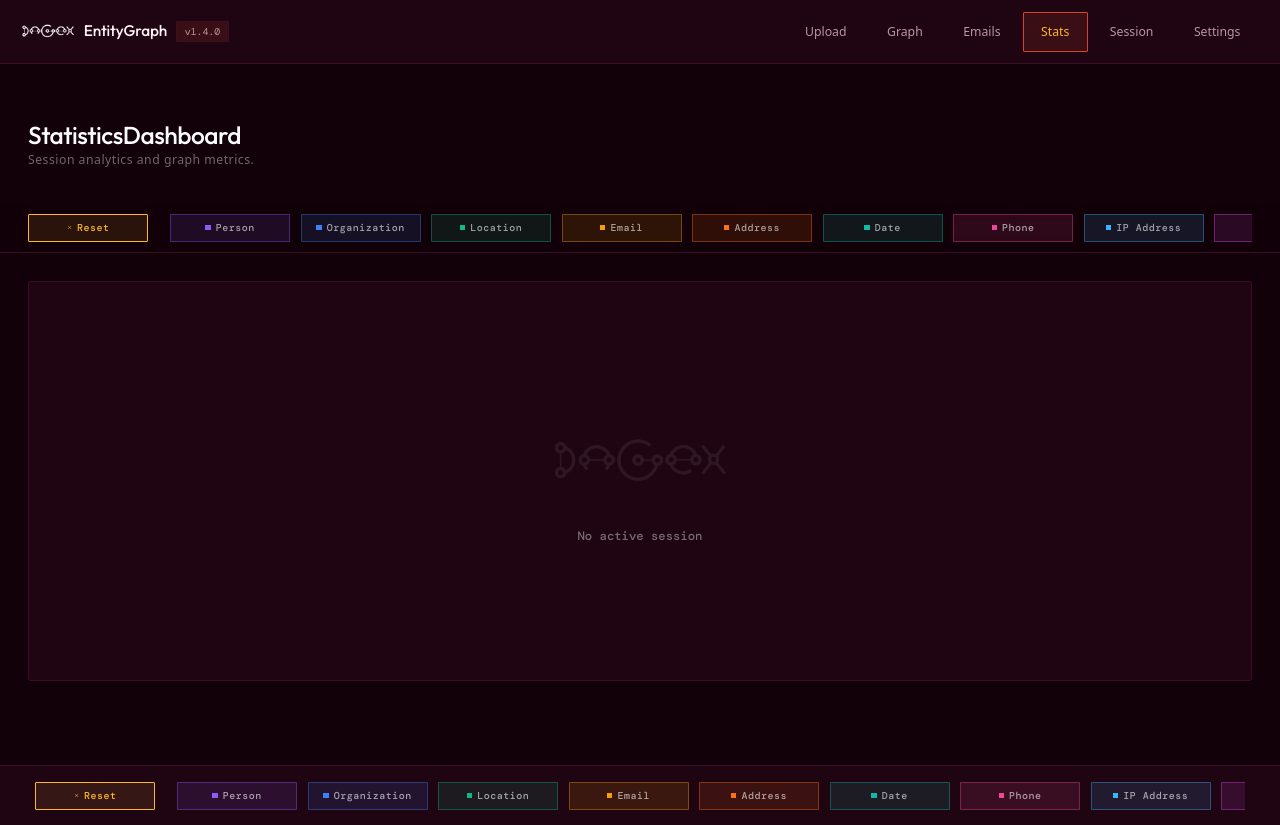
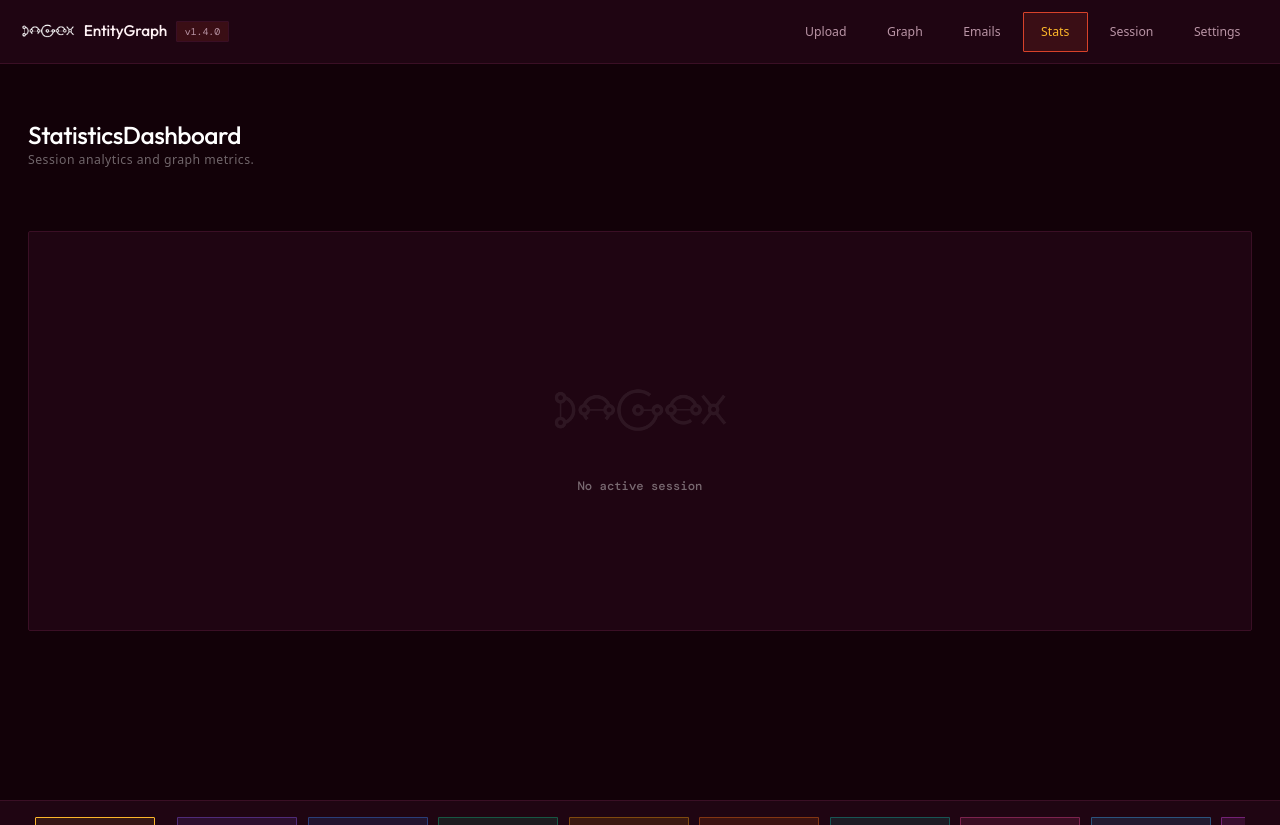
Before and after one commit to therealmaxence/Hackmanite, a Next.js app in the folder apps/web/: page /stats in a window 1280 px wide. After the commit the page ends 800 px from the top, so only its background shows below. Built offline with nearby package versions, Linux system fonts and the light colour scheme.

Commit message:
style: remove duplicate filter bar and implement scroll-linked visibility for LegendBar

```diff
--- a/apps/web/components/pages/StatsClient.tsx
+++ b/apps/web/components/pages/StatsClient.tsx
@@ -18,7 +18,6 @@ import TopEntitiesLeaderboard from '@/components/stats/TopEntitiesLeaderboard';
 import BridgeEntitiesTable from '@/components/stats/BridgeEntitiesTable';
 import FileTypeGrid from '@/components/stats/FileTypeGrid';
 import { KPICard } from '@/components/stats/KPICard';
-import EntityFilterBar from '@/components/shared/EntityFilterBar';
 
 // Extracted Utilities
 import { ALL_ENTITY_TYPES } from '@/lib/stats-utils';
@@ -73,6 +72,11 @@ export default function StatsClient() {
   const { sessionId } = useUploadStore();
   const { filters, setFilter } = useGraphStore();
   const [displayLimit, setDisplayLimit] = useState(10);
+  const [showLegend, setShowLegend] = useState(false);
+
+  const handleScroll = (e: React.UIEvent<HTMLDivElement>) => {
+    setShowLegend(e.currentTarget.scrollTop > 50);
+  };
 
   useEffect(() => {
     setFilter('entityTypes', ALL_ENTITY_TYPES);
@@ -125,7 +129,10 @@ export default function StatsClient() {
     <div className="min-h-screen bg-base flex flex-col">
       <Header />
 
-      <main className="flex-1 overflow-y-auto custom-scrollbar">
+      <main
+        onScroll={handleScroll}
+        className="flex-1 overflow-y-auto custom-scrollbar"
+      >
         <div
           className="w-full mx-auto flex flex-col"
           style={{
@@ -150,23 +157,7 @@ export default function StatsClient() {
             </motion.div>
           </header>
 
-          {/* Sticky Entity Filter Bar */}
-          <div
-            style={{
-              position: 'sticky',
-              top: 0,
-              zIndex: 30,
-              background: 'color-mix(in srgb, var(--bg-base) 85%, transparent)',
-              backdropFilter: 'blur(12px)',
-              borderBottom: '1px solid var(--color-border)',
-              margin: '0 -2rem',
-              padding: '0.75rem 2rem',
-              marginTop: '-2rem',
-              marginBottom: '-2.5rem',
-            }}
-          >
-            <EntityFilterBar />
-          </div>
+
 
           {!sessionId ? (
             <div
@@ -270,10 +261,22 @@ export default function StatsClient() {
         </div>
       </main>
 
-      <LegendBar
-        nodeCount={generalData?.general?.totalEntities}
-        edgeCount={generalData?.general?.totalOccurrences}
-      />
+      <div
+        style={{
+          transform: showLegend ? 'translateY(0)' : 'translateY(100%)',
+          transition: 'transform 0.3s cubic-bezier(0.4, 0, 0.2, 1)',
+          position: 'fixed',
+          bottom: 0,
+          left: 0,
+          right: 0,
+          zIndex: 100,
+        }}
+      >
+        <LegendBar
+          nodeCount={generalData?.general?.totalEntities}
+          edgeCount={generalData?.general?.totalOccurrences}
+        />
+      </div>
     </div>
   );
 }
```
